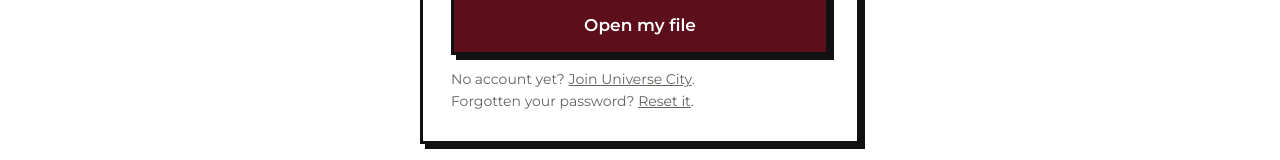
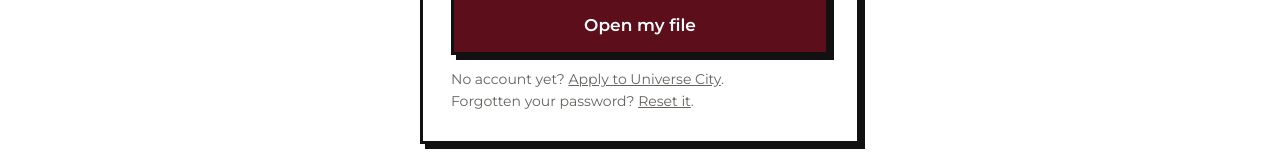
Before and after one commit to ucitysocial/Universe-City, a Next.js app: page /login in a window 1280 px wide. Shown: the part 442-602 px from the top of the page. Built offline with nearby package versions, Linux system fonts and the light colour scheme; no server answers.

Commit message:
app: remove join references from page.tsx

```diff
--- a/app/(public)/login/page.tsx
+++ b/app/(public)/login/page.tsx
@@ -44,7 +44,7 @@ export default function Login() {
           </button>
         </form>
         <p className="note">
-          No account yet? <Link href="/join">Join Universe City</Link>.
+          No account yet? <Link href="/apply">Apply to Universe City</Link>.
           <br />Forgotten your password? <Link href="/reset">Reset it</Link>.
         </p>
       </div>
```
